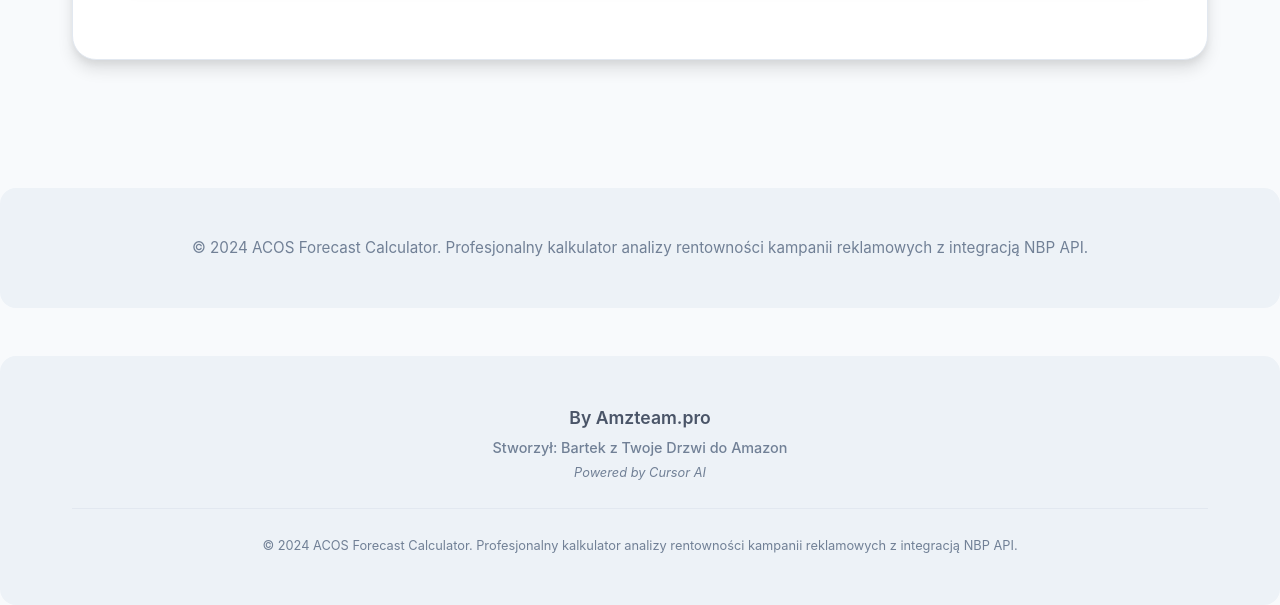
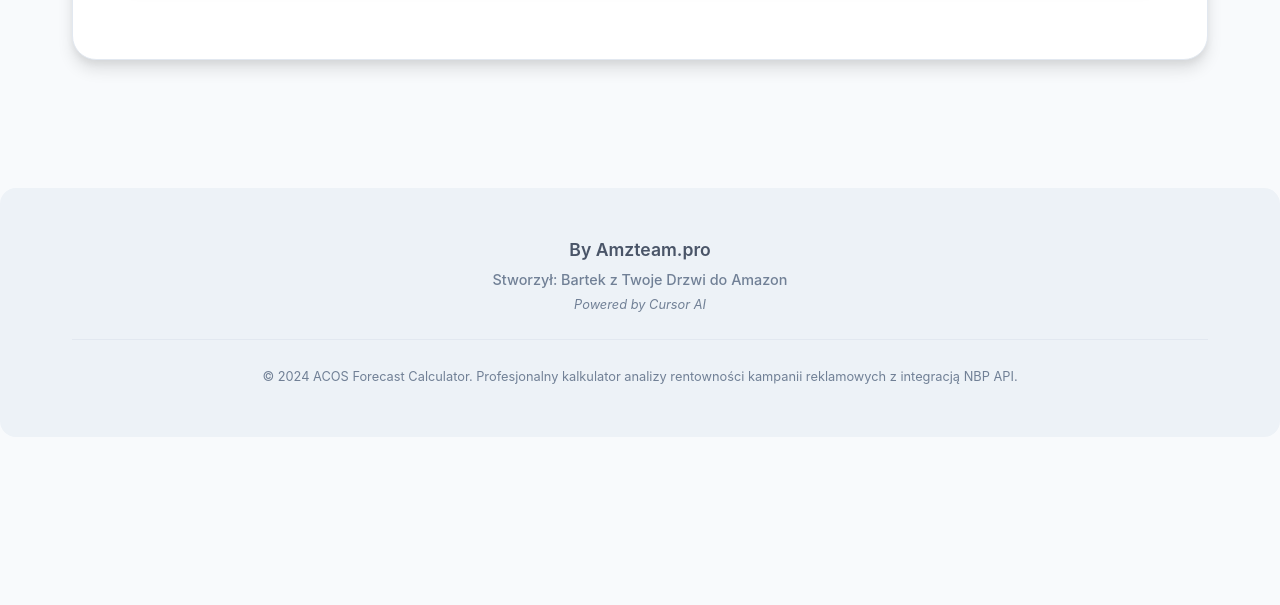
Before and after one commit to Kevinus31/acos-forecast-calculator, a FastAPI app: page / in a window 1280 px wide. Shown: the part 3148-3753 px from the top of the page. After the commit the page ends 3532 px from the top, so only its background shows below. Run offline with FastAPI, Linux system fonts and the light colour scheme.

Commit message:
Fix: Usuń duplikaty informacji i zunifikuj stopkę
- Usunięto duplikatowy footer z sekcji info-section
- Zostaw tylko jedną stopkę na końcu strony z wszystkimi informacjami:
  • By Amzteam.pro
  • Stworzył: Bartek z Twoje Drzwi do Amazon
  • Powered by Cursor AI
  • © 2024 ACOS Forecast Calculator + opis
- Każda informacja pojawia się teraz tylko raz w stopce
- Poprawiono strukturę HTML i wyeliminowano duplikaty

```diff
--- a/app/templates/index.html
+++ b/app/templates/index.html
@@ -383,10 +383,6 @@
         </section>
     </div>
 
-    <footer>
-        <p>&copy; 2024 ACOS Forecast Calculator. Profesjonalny kalkulator analizy rentowności kampanii reklamowych z integracją NBP API.</p>
-    </footer>
-
     <script>
         // Funkcja do wyboru metody wprowadzania danych
         function selectMethod(method) {
```
